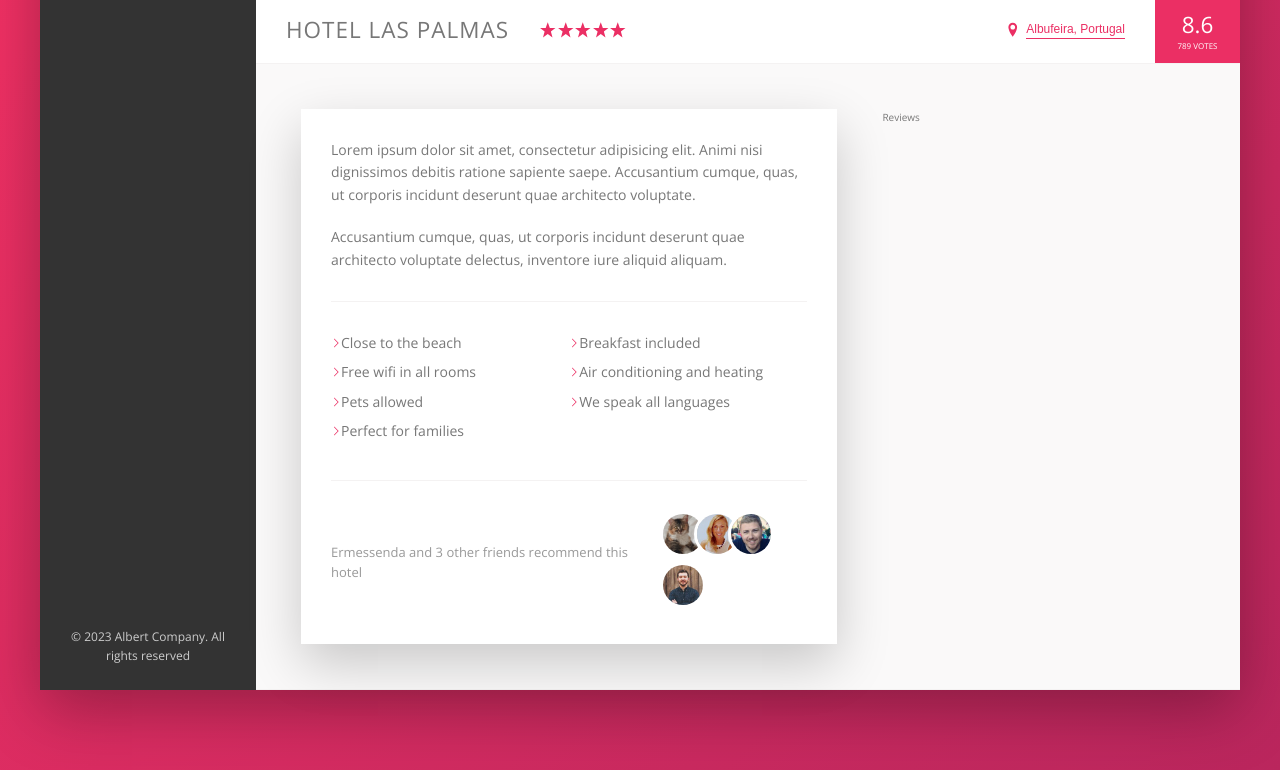
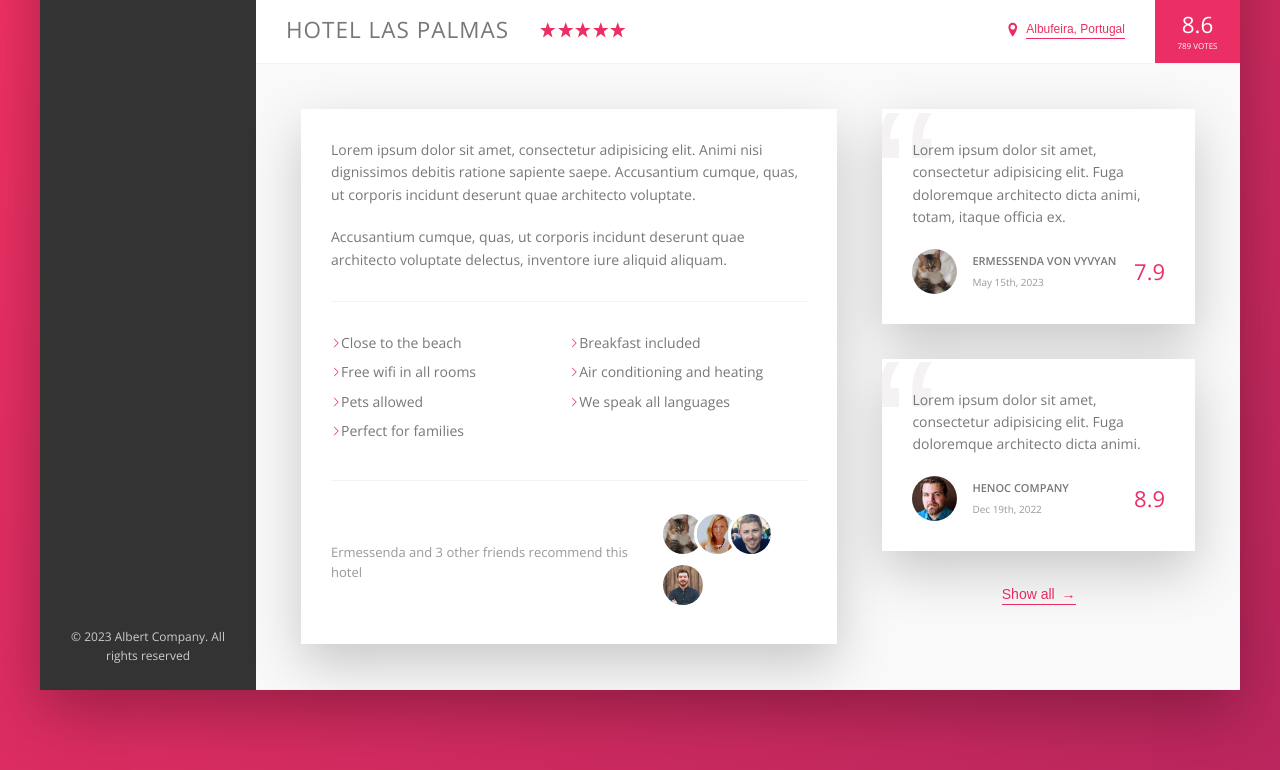
Before and after one commit to albertdc1984/trillo-css-exercise, a website: page index.html in a window 1280 px wide. Shown: the part 538-1308 px from the top of the page. Drawn offline with nearby package versions, Linux system fonts and the light colour scheme.

Commit message:
Building the user reviews section lecture

```diff
--- a/index.html
+++ b/index.html
@@ -194,7 +194,45 @@
                 </div>
               </div>
             </div>
-            <div class="user-reviews">Reviews</div>
+            <div class="user-reviews">
+              <figure class="review">
+                <blocquote class="review__text">
+                  Lorem ipsum dolor sit amet, consectetur adipisicing elit. Fuga
+                  doloremque architecto dicta animi, totam, itaque officia ex.
+                </blocquote>
+                <figcaption class="review__user">
+                  <img
+                    src="img/user-7.jpg"
+                    alt="User 1"
+                    class="review__photo"
+                  />
+                  <div class="review__user-box">
+                    <p class="review__user-name">Ermessenda von Vyvyan</p>
+                    <p class="review__user-date">May 15th, 2023</p>
+                  </div>
+                  <div class="review__rating">7.9</div>
+                </figcaption>
+              </figure>
+              <figure class="review">
+                <blocquote class="review__text">
+                  Lorem ipsum dolor sit amet, consectetur adipisicing elit. Fuga
+                  doloremque architecto dicta animi.
+                </blocquote>
+                <figcaption class="review__user">
+                  <img
+                    src="img/user-5.jpg"
+                    alt="User 2"
+                    class="review__photo"
+                  />
+                  <div class="review__user-box">
+                    <p class="review__user-name">Henoc Company</p>
+                    <p class="review__user-date">Dec 19th, 2022</p>
+                  </div>
+                  <div class="review__rating">8.9</div>
+                </figcaption>
+              </figure>
+              <button class="btn-inline">Show all <span>&rarr;</span></button>
+            </div>
           </div>
         </main>
       </div>
--- a/sass/_components.scss
+++ b/sass/_components.scss
@@ -275,9 +275,18 @@
   cursor: pointer;
   transition: all 0.2s;
 
+  & span {
+    margin-left: 3px;
+    transition: margin-left 0.2s;
+  }
+
   &:hover {
     color: var(--color-grey-dark-1);
+    & span {
+      margin-left: 8px;
+    }
   }
+
   &:focus {
     outline: none;
     animation: pulsate 1s infinite;
@@ -364,3 +373,68 @@
     }
   }
 }
+
+//////////////////////////////////
+//REVIEWS
+
+.review {
+  margin-bottom: 3.5rem;
+  padding: 3rem;
+  background-color: #fff;
+  box-shadow: var(--shadow-light);
+  position: relative;
+  overflow: hidden;
+
+  &__text {
+    margin-bottom: 2rem;
+    position: relative;
+    z-index: 2;
+  }
+
+  &__user {
+    display: flex;
+    align-items: center;
+    margin-top: 2rem;
+  }
+
+  &__photo {
+    height: 4.5rem;
+    width: 4.5rem;
+    border-radius: 50%;
+    margin-right: 1.5rem;
+  }
+
+  &__user-box {
+    margin-right: auto;
+  }
+
+  &__user-name {
+    font-size: 1.1rem;
+    font-weight: 600;
+    text-transform: uppercase;
+    margin-bottom: 0.4rem;
+  }
+
+  &__user-date {
+    font-size: 1rem;
+    color: var(--color-grey-dark-3);
+  }
+
+  &__rating {
+    color: var(--color-primary);
+    font-size: 2.2rem;
+    font-weight: 300;
+  }
+
+  &::before {
+    content: "\201C";
+    position: absolute;
+    top: -2.75rem;
+    left: -1rem;
+    line-height: 1;
+    font-size: 20rem;
+    color: var(--color-grey-light-2);
+    font-family: sans-serif;
+    z-index: 1;
+  }
+}
--- a/sass/_layout.scss
+++ b/sass/_layout.scss
@@ -35,10 +35,10 @@
   padding: 4.5rem;
   background-color: var(--color-grey-light-1);
   border-bottom: var(--line);
+  font-size: 1.4rem;
 }
 
 .description {
-  font-size: 1.4rem;
   flex: 0 0 60%;
   margin-right: 4.5rem;
   padding: 3rem;
@@ -48,4 +48,7 @@
 
 .user-reviews {
   flex: 1;
+  display: flex;
+  flex-direction: column;
+  align-items: center;
 }
```
Also changed, not shown: css/style.css.
